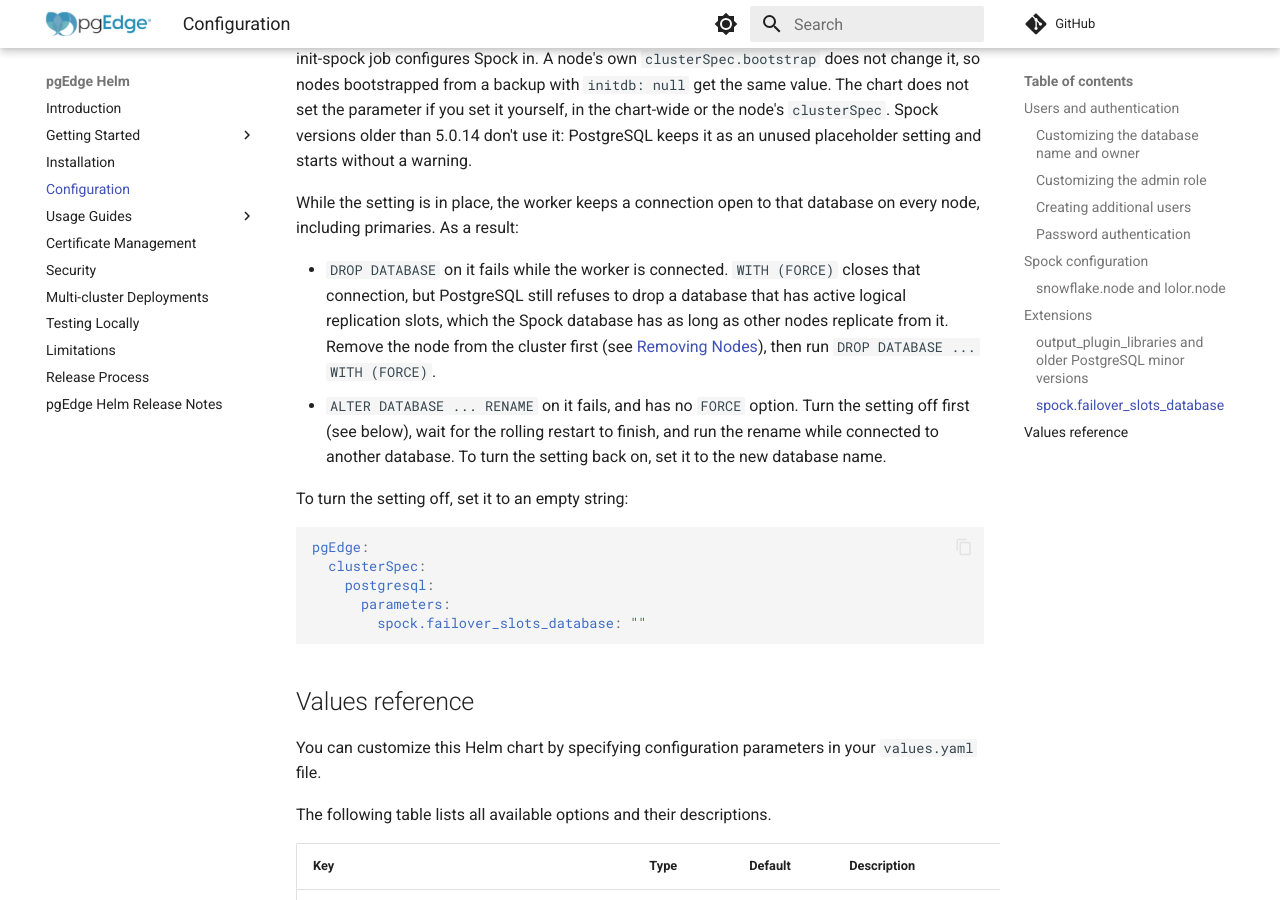
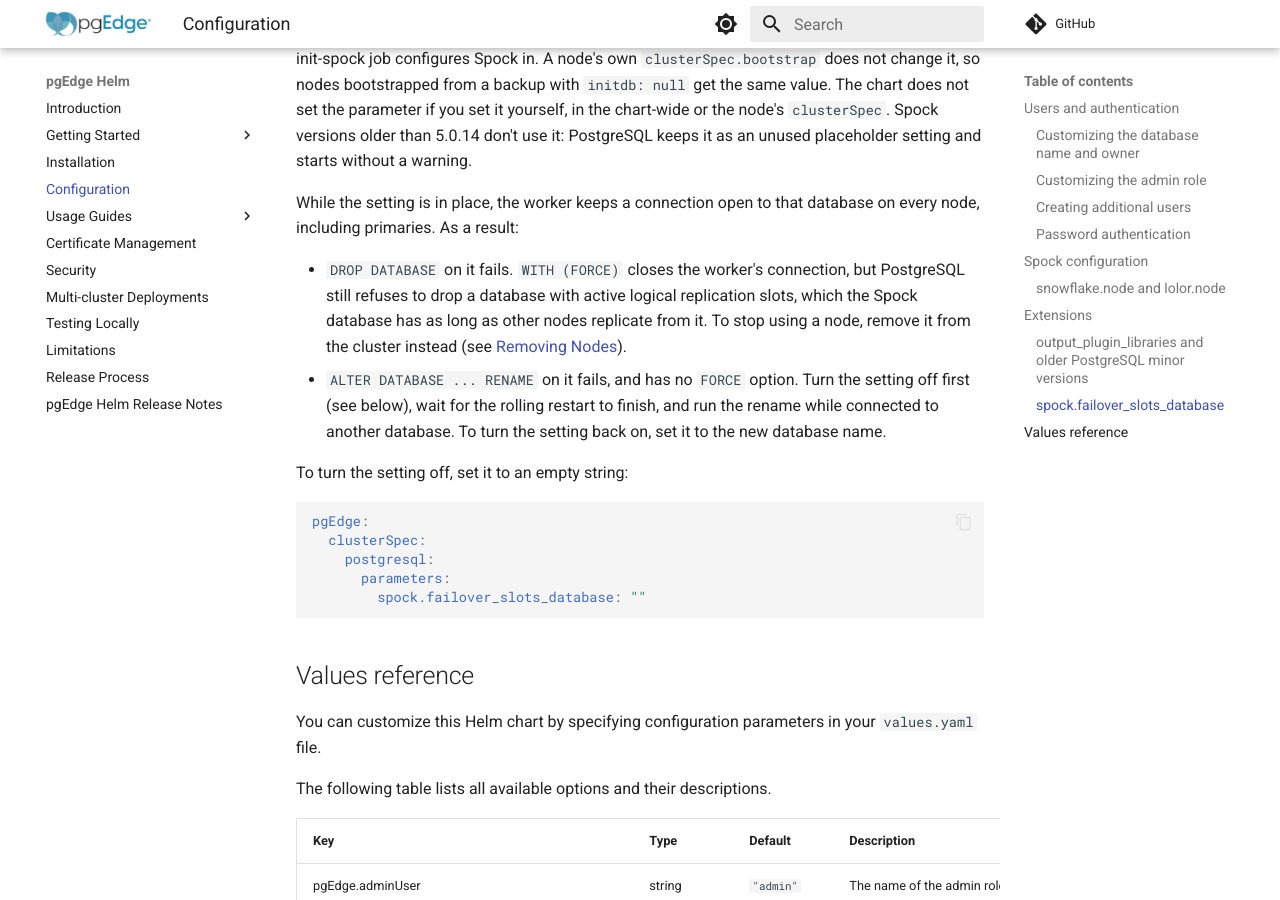
Before and after one commit to pgEdge/pgedge-helm, an MkDocs documentation site: the page built from docs/configuration.md, in a window 1280 px wide and 900 px high, scrolled down 7341 px. Built offline with MkDocs 1.6.1 and Material for MkDocs 9.7.7, drawn with Linux system fonts in a browser that asks for light colours; comment, search, counter and statistics services are not loaded.

Commit message:
addressing review comments

```diff
--- a/docs/configuration.md
+++ b/docs/configuration.md
@@ -253,7 +253,7 @@ This chart sets `spock.failover_slots_database` on every node to the chart-wide
 
 While the setting is in place, the worker keeps a connection open to that database on every node, including primaries. As a result:
 
-- `DROP DATABASE` on it fails while the worker is connected. `WITH (FORCE)` closes that connection, but PostgreSQL still refuses to drop a database that has active logical replication slots, which the Spock database has as long as other nodes replicate from it. Remove the node from the cluster first (see [Removing Nodes](usage/removing_nodes.md)), then run `DROP DATABASE ... WITH (FORCE)`.
+- `DROP DATABASE` on it fails. `WITH (FORCE)` closes the worker's connection, but PostgreSQL still refuses to drop a database with active logical replication slots, which the Spock database has as long as other nodes replicate from it. To stop using a node, remove it from the cluster instead (see [Removing Nodes](usage/removing_nodes.md)).
 - `ALTER DATABASE ... RENAME` on it fails, and has no `FORCE` option. Turn the setting off first (see below), wait for the rolling restart to finish, and run the rename while connected to another database. To turn the setting back on, set it to the new database name.
 
 To turn the setting off, set it to an empty string:
```
Also changed, not shown: 4 other files.
